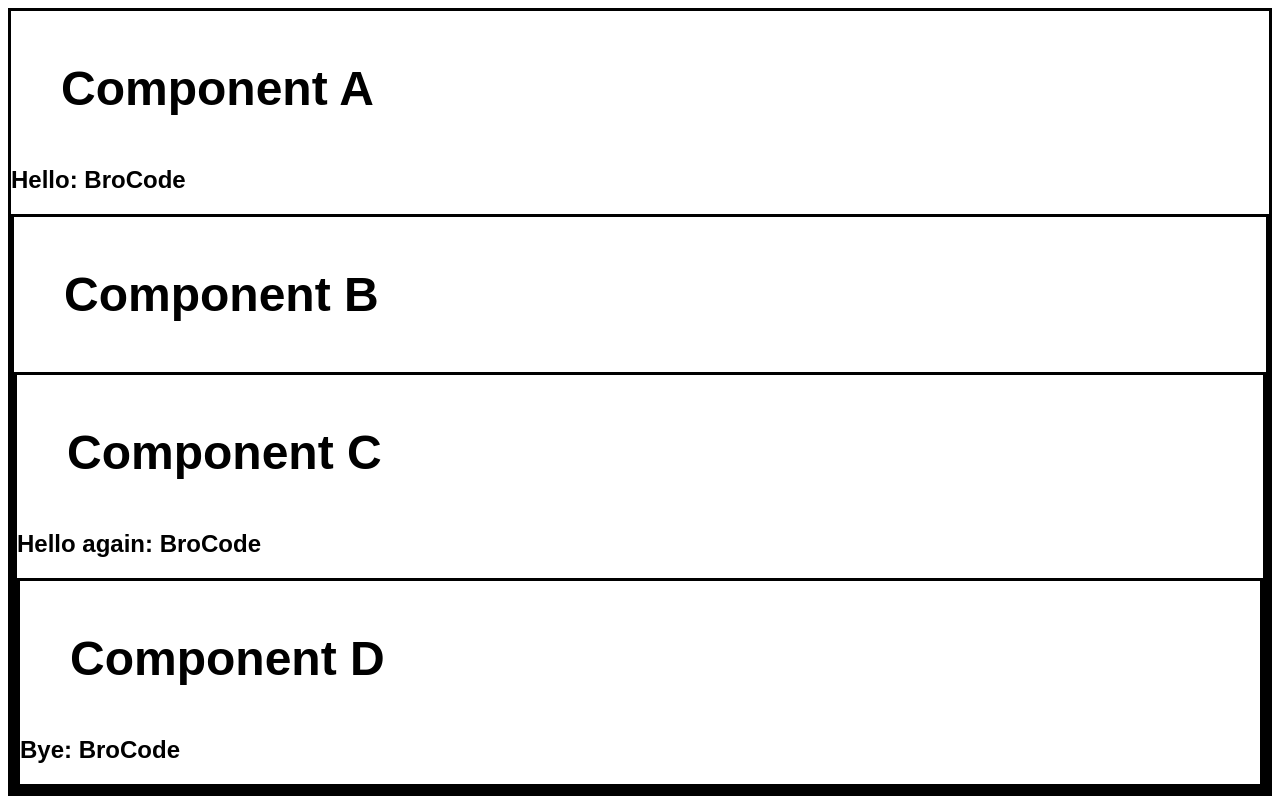
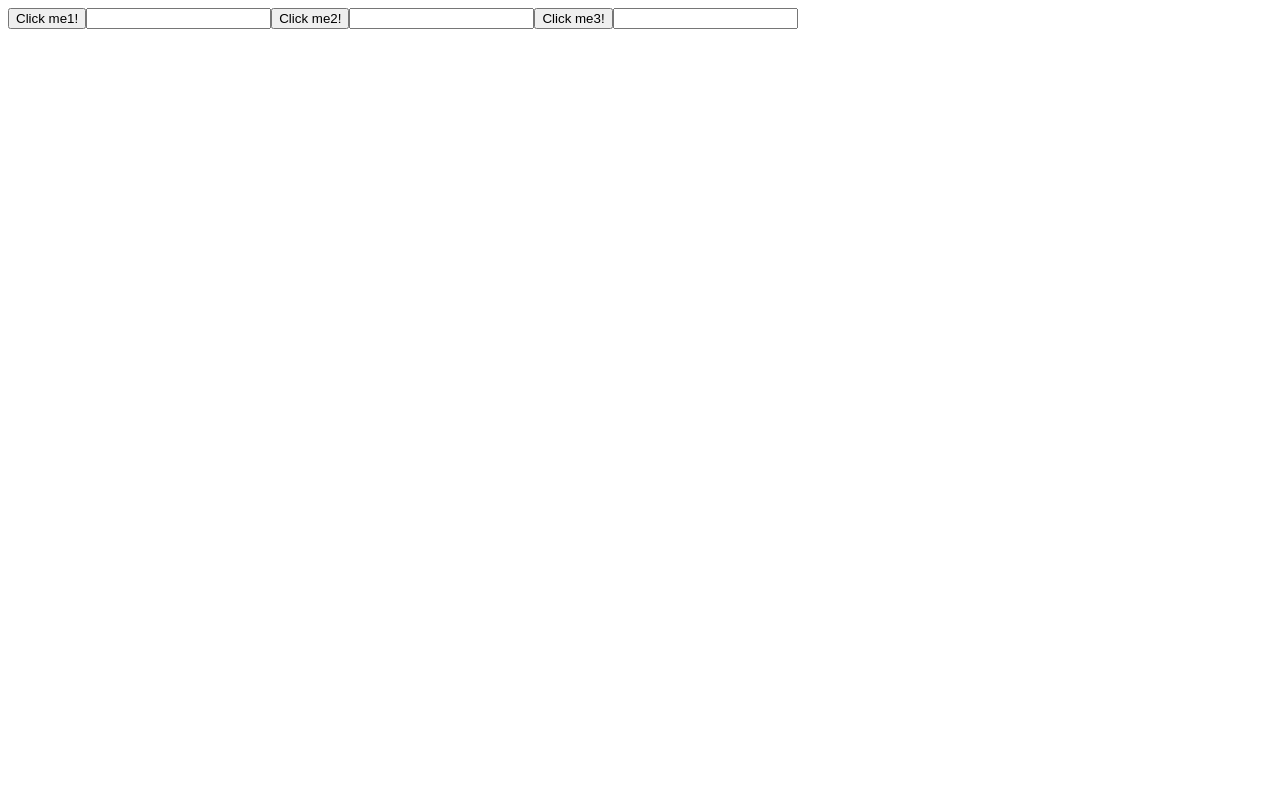
Before and after one commit to mmanasdev/ReactBroCode, a React (Vite) app in the folder my-react-project/: page / in a window 1280 px wide. Built offline with nearby package versions, Linux system fonts and the light colour scheme.

Commit message:
useRef hook

```diff
--- /dev/null
+++ b/my-react-project/src/UseRefLesson.jsx
@@ -0,0 +1,70 @@
+/*
+    useState() = Re-renders the component when the state value changes.
+
+    useRef() = "use Reference" Does not cause re-renders when its value changes.
+    When you want a component to "remember" some information, but you don't want
+    that information to trigger new renders.
+
+    1. Accessing/Integrating with DOM elements.
+    2. Handling Focus, animation and transitions.
+    3. Managing Timers and Intervals.
+
+*/
+
+import React, { useState, useEffect, useRef } from 'react';
+
+function UseRefLesson() {
+
+    // let [number, setNumber] = useState(0);
+    const inputRef1 = useRef(null);
+    const inputRef2 = useRef(null);
+    const inputRef3 = useRef(null);
+
+    useEffect(() => {
+        console.log("Component rendered");
+    });
+
+    // function handleClick() {
+    //     setNumber(n => n + 1);
+    // }
+
+    function handleClick1() {
+        // inputRef.current = inputRef.current + 1;
+        // console.log(inputRef.current);
+        // ref.current++;
+
+        inputRef1.current.focus();
+        inputRef1.current.style.backgoundColor = "yellow";
+        inputRef2.current.style.backgoundColor = "";
+        inputRef3.current.style.backgoundColor = "";
+    }
+
+    function handleClick2() {
+        inputRef2.current.focus();
+        inputRef1.current.style.backgoundColor = "";
+        inputRef2.current.style.backgoundColor = "yellow";
+        inputRef3.current.style.backgoundColor = "";
+    }
+
+    function handleClick3() {
+        inputRef3.current.focus();
+        inputRef1.current.style.backgoundColor = "";
+        inputRef2.current.style.backgoundColor = "";
+        inputRef3.current.style.backgoundColor = "yellow";
+    }
+
+    return (
+        <div>
+            <button onClick={handleClick1}>Click me1!</button>
+            <input ref={inputRef1}/>
+
+            <button onClick={handleClick2}>Click me2!</button>
+            <input ref={inputRef2}/>
+
+            <button onClick={handleClick3}>Click me3!</button>
+            <input ref={inputRef3}/>
+        </div>
+    );
+}
+
+export default UseRefLesson;
--- a/my-react-project/src/main.jsx
+++ b/my-react-project/src/main.jsx
@@ -18,11 +18,12 @@ import { createRoot } from 'react-dom/client'
 // import ToDoListLesson from './ToDoListLesson'// 15. ToDo List Lesson
 // import UseEffectLesson from './UseEffectLesson'// 16. UseEffect Lesson
 // import DigitalClockLesson from './DigitalClockLesson' // 17. Digital Clock Lesson
-import UseContextLesson from './UseContextLesson' // 18. UseContext Lesson
+// import UseContextLesson from './UseContextLesson' // 18. UseContext Lesson
+import UseRefLesson from './UseRefLesson' // 19. UseRef Lesson
 import './index.css'
 
 createRoot(document.getElementById('root')).render(
   <StrictMode>
-    <UseContextLesson />
+    <UseRefLesson />
   </StrictMode>,
 )
```
